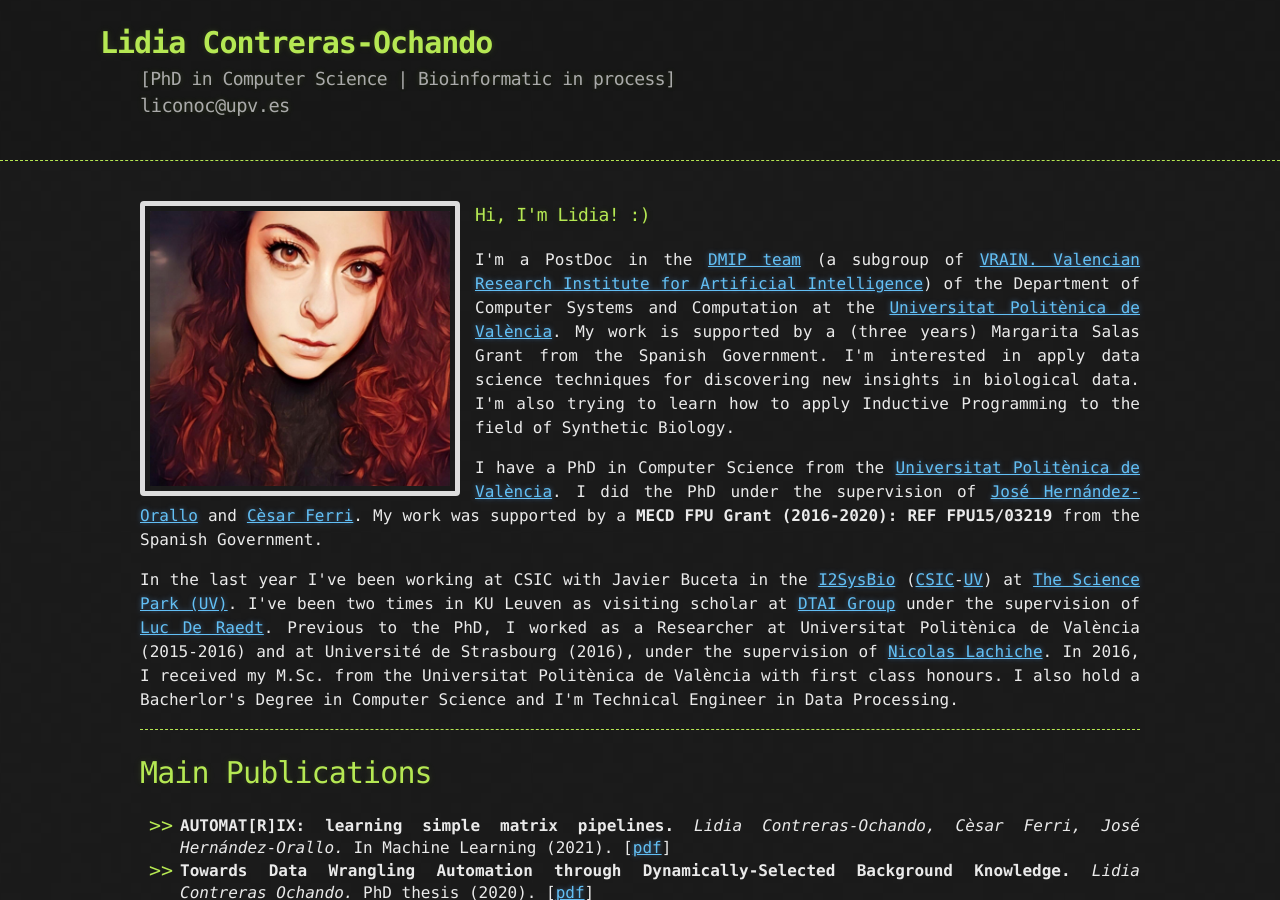
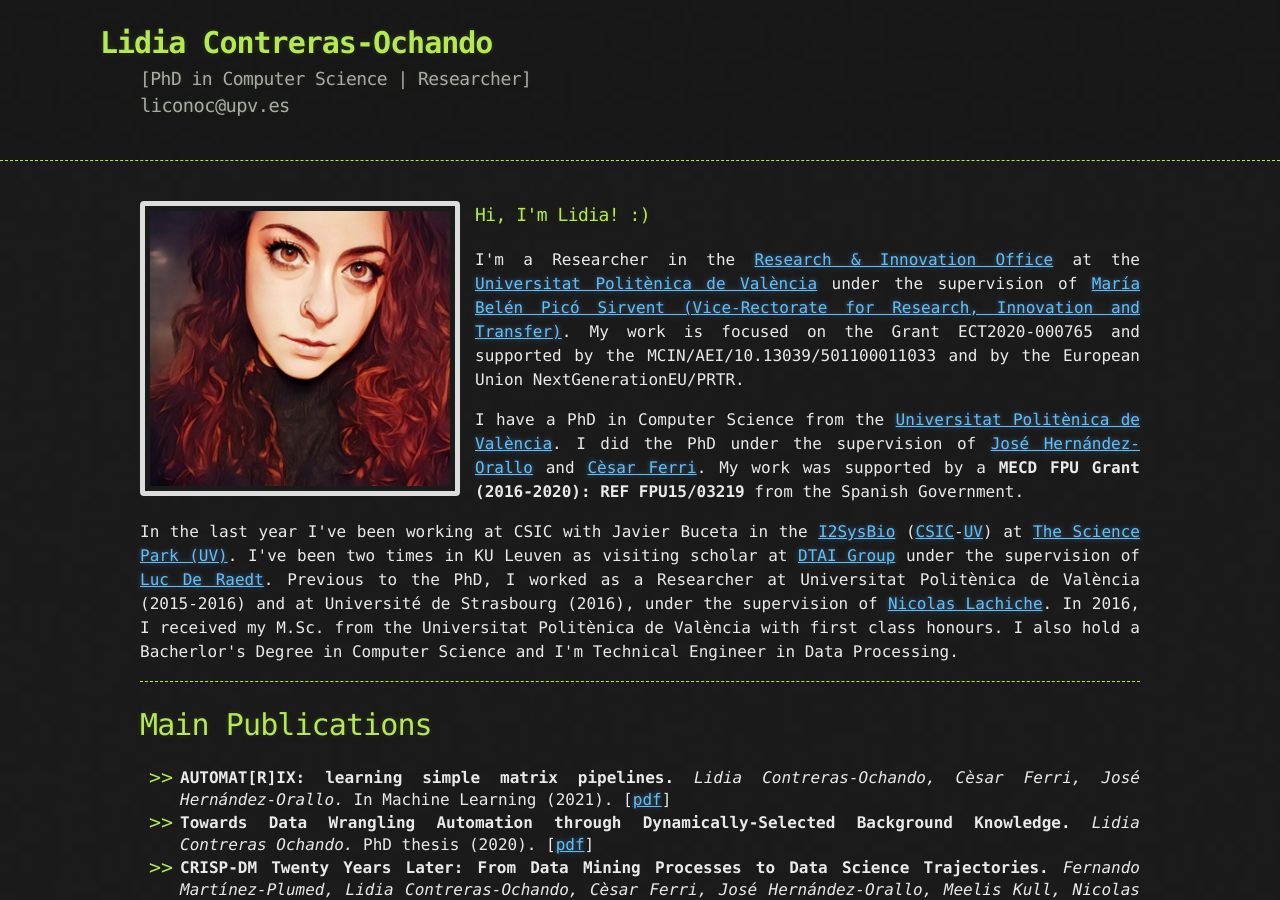
Before and after one commit to liconoc/liconoc.github.io, a Jekyll site: the page built from index.md, in a window 1280 px wide and 900 px high. Built offline with Jekyll 4.4.1, drawn with Linux system fonts in a browser that asks for light colours.

Commit message:
Update liconoc.html

```diff
--- a/_layouts/liconoc.html
+++ b/_layouts/liconoc.html
@@ -118,7 +118,7 @@
         <a id="a-title">
           <h1>Lidia Contreras-Ochando</h1>
         </a>
-        <h2 style="margin-bottom: 0px; color:#aaa;">[PhD in Computer Science | Bioinformatic in process]</h2>
+        <h2 style="margin-bottom: 0px; color:#aaa;">[PhD in Computer Science | Researcher]</h2>
 		<h3 style="color:#aaa;">liconoc@upv.es <!-- - lidia.contreras@csic.es --></h3>
 
 
@@ -133,9 +133,8 @@
 				<img id="foto" src="images/lidia2022.jpg" >
 				<h3>Hi, I'm Lidia! :)</h3>
 
-				<p>I'm a PostDoc in the <a href="http://dmip.webs.upv.es/" target="_blank">DMIP team</a> (a subgroup of <a href="http://vrain.upv.es/" target="_blank">VRAIN. Valencian Research Institute for Artificial Intelligence</a>) of the Department of Computer Systems and Computation at the <a href="https://www.upv.es/" target="_blank">Universitat Politènica de València</a>. My work is supported by a (three years) Margarita Salas Grant from the Spanish Government.
-				<!--and I'm currently a visiting researcher
-				in the lab of <a href="http://www.thesimbiosys.com/" target="_blank">Javier Buceta</a> in the <a href="https://www.uv.es/i2sysbio" target="_blank">I2SysBio</a> (<a href="https://www.csic.es/" target="_blank">CSIC</a>-<a href="https://www.uv.es/" target="_blank">UV</a>) at <a href=" https://www.pcuv.es" target="_blank">The Science Park (UV)</a> for two years. My research is focused in combining approaches from artificial intelligence and modeling to understand how viral zoonoses propagate and lead to outbreaks, specifically related to filoviruses in bats in the African continent. --> I'm interested in apply data science techniques for discovering new insights in biological data. I'm also trying to learn how to apply Inductive Programming to the field of Synthetic Biology.</p>
+				<p>I'm a Researcher in the <a href="https://www.upv.es/entidades/SGI/index-en.html" target="_blank">Research & Innovation Office</a> at the <a href="https://www.upv.es/" target="_blank">Universitat Politènica de València</a> under the supervision of <a href="https://www.upv.es/ficha-personal/MPICOSI" target="_blank">María Belén Picó Sirvent (Vice-Rectorate for Research, Innovation and Transfer)</a>. My work is focused on the Grant ECT2020-000765 and supported by the MCIN/AEI/10.13039/501100011033 and by the European Union NextGenerationEU/PRTR.
+				</p>
 
 				<p>I have a PhD in Computer Science from the <a href="https://www.upv.es/" target="_blank">Universitat Politènica de València</a>. I did the PhD under the supervision of <a href="http://josephorallo.webs.upv.es/" target="_blank">José Hernández-Orallo</a> and <a href="http://personales.upv.es/ceferra/" target="_blank">Cèsar Ferri</a>. My work was supported by a <span class="bold">MECD FPU Grant (2016-2020): REF FPU15/03219</span> from the Spanish Government.</p>
 
@@ -145,7 +144,7 @@
 
 			<section id="resume" class="dashed_bottom">
 
-				<p>In the last year I've been working at CSIC with Javier Buceta in the <a href="https://www.uv.es/i2sysbio" target="_blank">I2SysBio</a> (<a href="https://www.csic.es/" target="_blank">CSIC</a>-<a href="https://www.uv.es/" target="_blank">UV</a>) at <a href=" https://www.pcuv.es" target="_blank">The Science Park (UV)</a>. I've been two times in KU Leuven as visiting scholar at <a href="https://dtai.cs.kuleuven.be/" target="_blank">DTAI Group</a> under the supervision of <a href="https://wms.cs.kuleuven.be/people/lucderaedt/" target="_blank">Luc De Raedt</a>. Previous to the PhD, I worked as a Researcher at Universitat Politènica de València (2015-2016) and at Université de Strasbourg (2016), under the supervision of <a href="https://sdc.icube.unistra.fr/en/index.php/Nicolas_Lachiche" target="_blank">Nicolas Lachiche</a>. In 2016, I received my M.Sc. from the Universitat Politènica de València with first class honours. <!-- and I'm currently cursing a Master's Degree in Bioinformatics at Universitat de València.--> I also hold a Bacherlor's Degree in Computer Science and I'm Technical Engineer in Data Processing. <p>
+				<p>In the last year I've been working at CSIC with Javier Buceta in the <a href="https://www.uv.es/i2sysbio" target="_blank">I2SysBio</a> (<a href="https://www.csic.es/" target="_blank">CSIC</a>-<a href="https://www.uv.es/" target="_blank">UV</a>) at <a href=" https://www.pcuv.es" target="_blank">The Science Park (UV)</a>. I've been two times in KU Leuven as visiting scholar at <a href="https://dtai.cs.kuleuven.be/" target="_blank">DTAI Group</a> under the supervision of <a href="https://wms.cs.kuleuven.be/people/lucderaedt/" target="_blank">Luc De Raedt</a>. Previous to the PhD, I worked as a Researcher at Universitat Politènica de València (2015-2016) and at Université de Strasbourg (2016), under the supervision of <a href="https://sdc.icube.unistra.fr/en/index.php/Nicolas_Lachiche" target="_blank">Nicolas Lachiche</a>. In 2016, I received my M.Sc. from the Universitat Politènica de València with first class honours. I also hold a Bacherlor's Degree in Computer Science and I'm Technical Engineer in Data Processing. <p>
 
 			</section>
 
```
